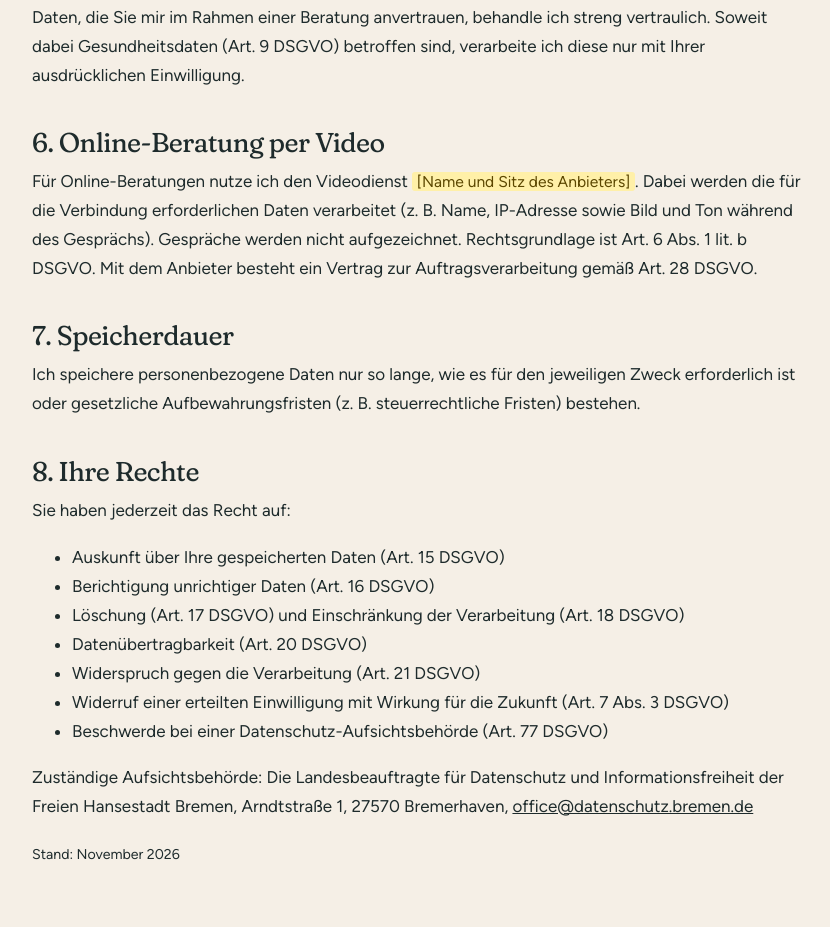
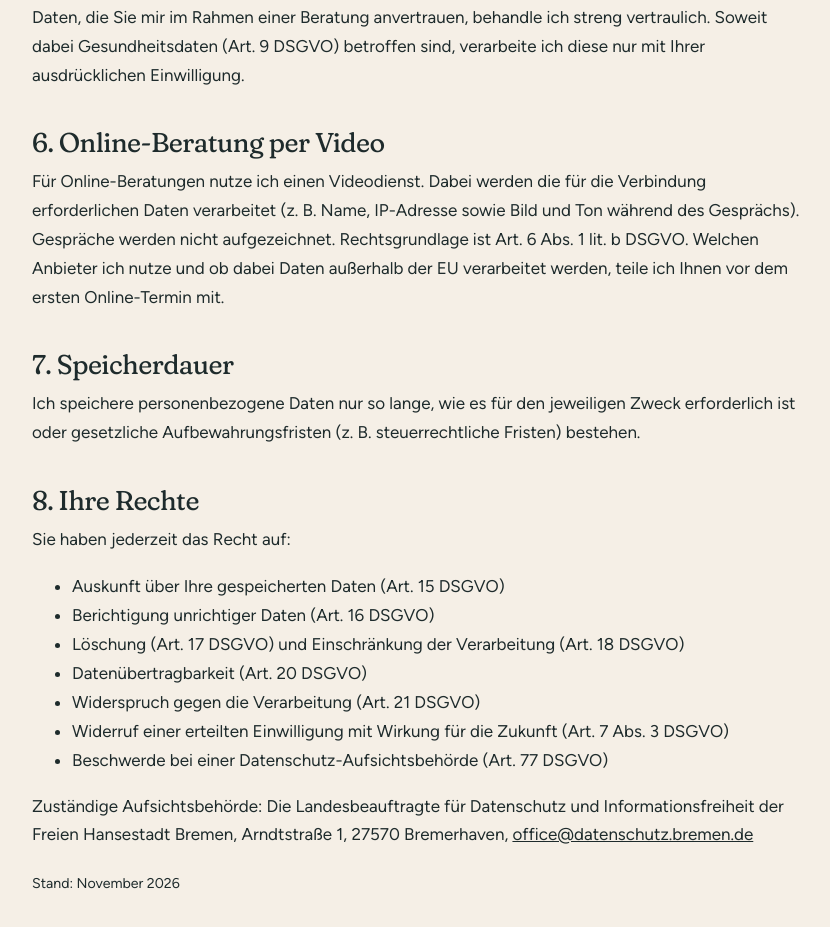
Before and after one commit to noahwandel/mama, a plain HTML site: page datenschutz.html in a window 1280 px wide. Shown: the part 1523-2450 px from the top of the page, without its empty margins (218-1048 px from the left). Drawn offline with Linux system fonts and the light colour scheme.

Commit message:
Neutral video-service wording; Vercel is preview only
- Datenschutz: no provider name needed; clients learn the service (and any
  non-EU processing) before their first online session
- README: Vercel marked as preview, hosting section to be updated at publication,
  video-service note under day-to-day steps

Co-Authored-By: Claude Opus 5.5 <noreply@anthropic.com>
Claude-Session: https://claude.ai/code/session_01PrnJr9BUSEYr6GmFvPB9bu

```diff
--- a/datenschutz.html
+++ b/datenschutz.html
@@ -82,10 +82,10 @@
 
       <h2>6. Online-Beratung per Video</h2>
       <p>
-        Für Online-Beratungen nutze ich den Videodienst <em class="ph">[Name und Sitz des Anbieters]</em>.
-        Dabei werden die für die Verbindung erforderlichen Daten verarbeitet (z. B. Name, IP-Adresse sowie
-        Bild und Ton während des Gesprächs). Gespräche werden nicht aufgezeichnet. Rechtsgrundlage ist
-        Art. 6 Abs. 1 lit. b DSGVO. Mit dem Anbieter besteht ein Vertrag zur Auftragsverarbeitung gemäß Art. 28 DSGVO.
+        Für Online-Beratungen nutze ich einen Videodienst. Dabei werden die für die Verbindung erforderlichen
+        Daten verarbeitet (z. B. Name, IP-Adresse sowie Bild und Ton während des Gesprächs). Gespräche werden
+        nicht aufgezeichnet. Rechtsgrundlage ist Art. 6 Abs. 1 lit. b DSGVO. Welchen Anbieter ich nutze und ob
+        dabei Daten außerhalb der EU verarbeitet werden, teile ich Ihnen vor dem ersten Online-Termin mit.
       </p>
 
       <h2>7. Speicherdauer</h2>
```
Also changed, not shown: 1 other file.
